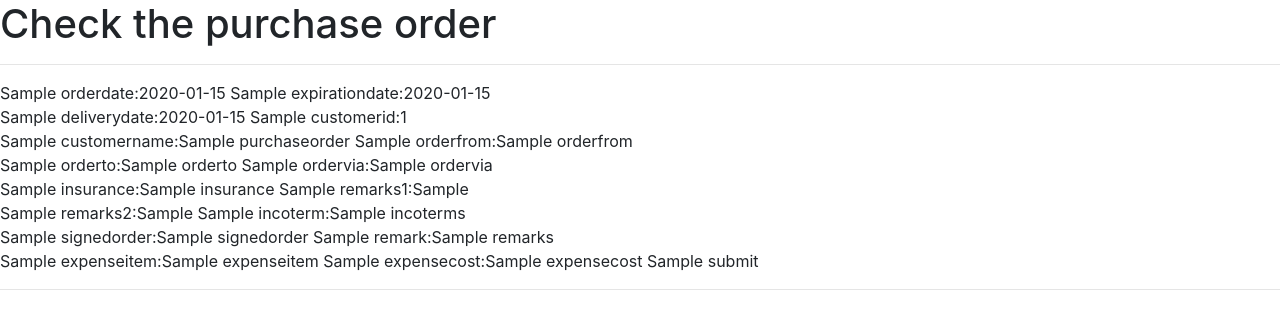
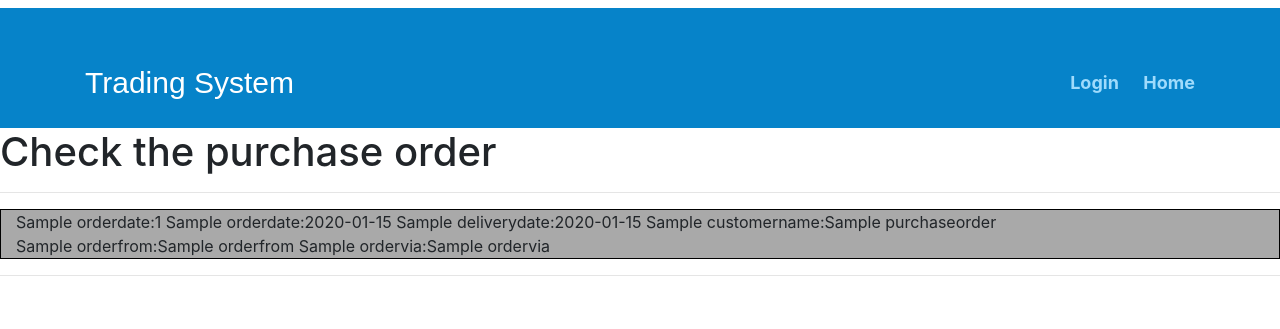
Before and after one commit to aaabfly/trade_system, a Flask app: template app/templates/checkpurchaseorder.html in a window 1280 px wide. Shown: the top 329 px of the page. Run offline with Flask 2, Linux system fonts and the light colour scheme; the template is opened without the code that fills it: most values are stand-ins (such as "Sample title", 1, 10 or a date in 2020); some libraries are stand-ins or nearby versions.

Commit message:
edit機能を追加

```diff
--- a/app/app.py
+++ b/app/app.py
@@ -16,6 +16,7 @@ def home():
 
 @app.route('/index', methods=['GET', 'POST'])
 def index():
+    all_purchaseorder = OrderContent.query.all()
     form_i = InsertOrder()
     if request.method == 'POST':
         contentorder = OrderContent(orderdate=form_i.orderdate.data, expirationdate=form_i.expirationdate.data,
@@ -39,17 +40,53 @@ def index():
                                 productname5=form_i.productname5.data, unitprice5=form_i.unitprice5.data,
                                 quantity5=form_i.quantity5.data, novalue5=form_i.novalue5.data,
                                 amount1=form_i.amount1.data, amount2=form_i.amount2.data,
-                                amount3=form_i.anount3.data, amount4=form_i.amount3.data,
-                                amount5=form_i.amount5.data, purchase_submit=form_i.purchase_submit.data)
+                                amount3=form_i.amount3.data, amount4=form_i.amount4.data,
+                                amount5=form_i.amount5.data)
         db_session.add(contentorder)
         db_session.commit()
-    return render_template('index.html', form_i=form_i)
-    #return redirect(url_for('checkpurchaseorder'))
+        return redirect(url_for('checkpurchaseorder'))
 
-@app.route('/checkpurchaseorder', methods=['GET'])
+    return render_template('index.html', form_i=form_i, all_purchaseorder=all_purchaseorder)
+
+
+@app.route('/checkpurchaseorder',methods=['GET'])
 def checkpurchaseorder():
     all_purchaseorder = OrderContent.query.all()
     return render_template('checkpurchaseorder.html', all_purchaseorder=all_purchaseorder)
+
+
+@app.route('/checkpurchaseorder/<id>/edit', methods=['GET','POST'])
+def edit(id):
+    all_purchaseorder = OrderContent.query.all()
+    form_i = InsertOrder()
+    if request.method == 'POST':
+        contentorder = OrderContent(orderdate=form_i.orderdate.data, expirationdate=form_i.expirationdate.data,
+                                deliverydate=form_i.deliverydate.data, customerid=form_i.customerid.data,
+                                customername=form_i.customername.data, orderfrom=form_i.orderfrom.data,
+                                orderto=form_i.orderto.data, insurance=form_i.insurance.data,
+                                remarks1=form_i.remarks1.data, remarks2=form_i.remarks2.data,
+                                incoterms=form_i.incoterms.data, signedorder=form_i.signedorder.data,
+                                remarks=form_i.remarks.data, expenseitem=form_i.expenseitem.data,
+                                expensecost=form_i.expensecost.data, itemnumber1=form_i.itemnumber1.data,
+                                productname1=form_i.productname1.data, unitprice1=form_i.unitprice1.data,
+                                quantity1=form_i.quantity1.data, novalue1=form_i.novalue1.data,
+                                itemnumber2=form_i.itemnumber2.data, productname2=form_i.productname2.data,
+                                unitprice2=form_i.unitprice2.data, quantity2=form_i.quantity2.data,
+                                novalue2=form_i.novalue2.data, itemnumber3=form_i.itemnumber3.data,
+                                productname3=form_i.productname3.data, unitprice3=form_i.unitprice3.data,
+                                quantity3=form_i.quantity3.data, novalue3=form_i.novalue3.data,
+                                itemnumber4=form_i.itemnumber4.data, productname4=form_i.productname4.data,
+                                unitprice4=form_i.unitprice4.data, quantity4=form_i.quantity4.data,
+                                novalue4=form_i.novalue4.data, itemnumber5=form_i.itemnumber5.data,
+                                productname5=form_i.productname5.data, unitprice5=form_i.unitprice5.data,
+                                quantity5=form_i.quantity5.data, novalue5=form_i.novalue5.data,
+                                amount1=form_i.amount1.data, amount2=form_i.amount2.data,
+                                amount3=form_i.amount3.data, amount4=form_i.amount4.data,
+                                amount5=form_i.amount5.data)
+        db_session.add(contentorder)
+        db_session.commit()
+
+    return render_template('edit.html', id=id, form_i=form_i)
 
 @app.route('/login', methods=['GET'])
 def login():
--- a/app/static/stylesheet.css
+++ b/app/static/stylesheet.css
@@ -61,6 +61,7 @@
 
 /* home画面のCSS終了 */
 
+/* ヘッダーCSS */
 header {
     width: 100%;
     height: 120px;
@@ -116,3 +117,19 @@ header.smaller h1#logo {
 header.smaller nav a {
     line-height: 75px;
 }
+/* ヘッダーCSS終了 */
+
+.DivLink {
+    position:relative;
+    background-color: darkgray;
+    border:1px solid black;
+}
+
+.DivLink .Link {
+    display: block;
+    position: absolute;
+    top: 0;
+    left: 0;
+    width: 100%;
+    height: 100%;
+}
--- a/app/templates/checkpurchaseorder.html
+++ b/app/templates/checkpurchaseorder.html
@@ -12,10 +12,25 @@
 </head>
 
 <body>
+
+    <header>
+        <div class="container clearfix">
+            <h1 id="logo">
+                <a href="{{ url_for('home') }}">Trading System</a>
+            </h1>
+            <nav>
+                <a href="{{ url_for('login') }}">Login</a>
+                <a href="{{ url_for('home') }}">Home</a>
+            </nav>
+        </div>
+    </header><!-- /header -->
+
     <h1>Check the purchase order</h1>
     <hr>
     {% for all_purchaseorder in all_purchaseorder %}
+    <!--
     <p>
+        {{all_purchaseorder.orderdate.label}}:{{all_purchaseorder.id}}
         {{all_purchaseorder.orderdate.label}}:{{all_purchaseorder.orderdate}}
         {{all_purchaseorder.expirationdate.label}}:{{all_purchaseorder.expirationdate}}<br />
         {{all_purchaseorder.deliverydate.label}}:{{all_purchaseorder.deliverydate}}
@@ -25,8 +40,6 @@
         {{all_purchaseorder.orderto.label}}:{{all_purchaseorder.orderto}}
         {{all_purchaseorder.ordervia.label}}:{{all_purchaseorder.ordervia}}<br />
         {{all_purchaseorder.insurance.label}}:{{all_purchaseorder.insurance}}
-        {{all_purchaseorder.remarks1.label}}:{{all_purchaseorder.remarks1}}<br />
-        {{all_purchaseorder.remarks2.label}}:{{all_purchaseorder.remarks2}}
         {{all_purchaseorder.incoterms.label}}:{{all_purchaseorder.incoterms}}<br />
         {{all_purchaseorder.signedorder.label}}:{{all_purchaseorder.signedorder}}
         {{all_purchaseorder.remarks.label}}:{{all_purchaseorder.remarks}}<br />
@@ -34,9 +47,21 @@
         {{all_purchaseorder.expensecost.label}}:{{all_purchaseorder.expensecost}}
         {{all_purchaseorder.submit}}
     </p>
+    -->
+
+    <p>
+        <div class="DivLink col-md-12">
+            <span class="orderid">{{all_purchaseorder.orderdate.label}}:{{all_purchaseorder.id}}</span>
+            {{all_purchaseorder.orderdate.label}}:{{all_purchaseorder.orderdate}}
+            {{all_purchaseorder.deliverydate.label}}:{{all_purchaseorder.deliverydate}}
+            {{all_purchaseorder.customername.label}}:{{all_purchaseorder.customername}}<br />
+            {{all_purchaseorder.orderfrom.label}}:{{all_purchaseorder.orderfrom}}
+            {{all_purchaseorder.ordervia.label}}:{{all_purchaseorder.ordervia}}<br />
+            <a class="Link" href="/checkpurchaseorder/{{all_purchaseorder['id']}}/edit"></a>
+        </div>
+    </p>
     <hr>
     {% endfor %}
-    <a href="{{ url_for('home') }}"></a>
 </body>
 
 </html>
```
Also changed, not shown: testmodels/models.py (+13 -11 lines).
